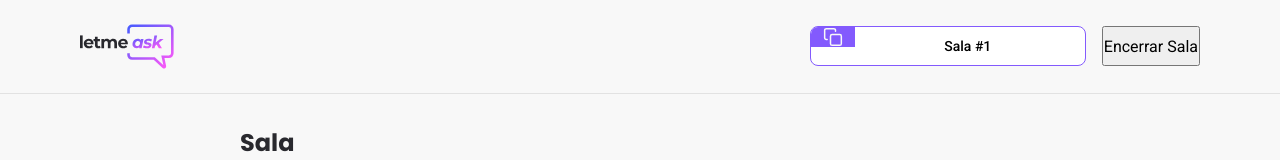
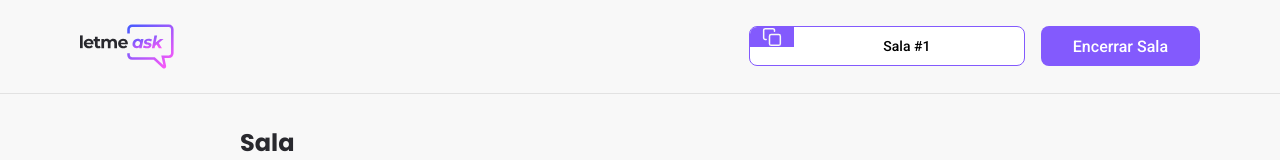
Before and after one commit to arthmbarbosa/letmeask-NWL, a React (Create React App) app: page /admin/rooms/1 in a window 1280 px wide. Shown: the top 160 px of the page. Built offline with nearby package versions, Linux system fonts and the light colour scheme; no server answers; the database is empty.

Commit message:
create EndRoom functionality

```diff
--- a/src/pages/AdminRoom.tsx
+++ b/src/pages/AdminRoom.tsx
@@ -1,4 +1,4 @@
-import { useParams } from 'react-router-dom'
+import { useHistory, useParams } from 'react-router-dom'
 
 import logoImg from '../assets/images/logo.svg';
 import deleteImg from '../assets/images/delete.svg';
@@ -9,7 +9,6 @@
 //import { useAuth } from '../hooks/useAuth';
 import { useRoom } from '../hooks/useRoom';
 import { database } from '../services/firebase';
-
 import '../styles/room.scss';
 
 
@@ -23,7 +22,15 @@
   const params = useParams<RoomParams>();
   const roomId = params.id;
   const { title, questions } = useRoom(roomId);
+  const history = useHistory();
 
+  async function handleEndRoom() {
+    await database.ref(`rooms/${roomId}`).update({
+      endedAt: new Date(),
+    })
+    history.push('/');
+
+  }
 
   async function handleDeleteQuestion(questionId: string) {
     if (window.confirm('Tem certeza que você deseja excluir esta pergunta?')) {
@@ -38,7 +45,7 @@
           <img src={logoImg} alt="Letmeask" />
           <div>
             <RoomCode code={roomId} />
-            <Button isOutlined>Encerrar Sala</Button>
+            <Button isOutlined onClick={handleEndRoom}>Encerrar Sala</Button>
           </div>
         </div>
       </header>
--- a/src/pages/Home.tsx
+++ b/src/pages/Home.tsx
@@ -39,6 +39,11 @@
             return;
         }
 
+        if (roomRef.val().endedAt) {
+            alert('Room already closed.');
+            return;
+        }
+
         history.push(`/rooms/${roomCode}`);
     }
 
```
Also changed, not shown: src/components/Button.tsx (+6 -4 lines).
